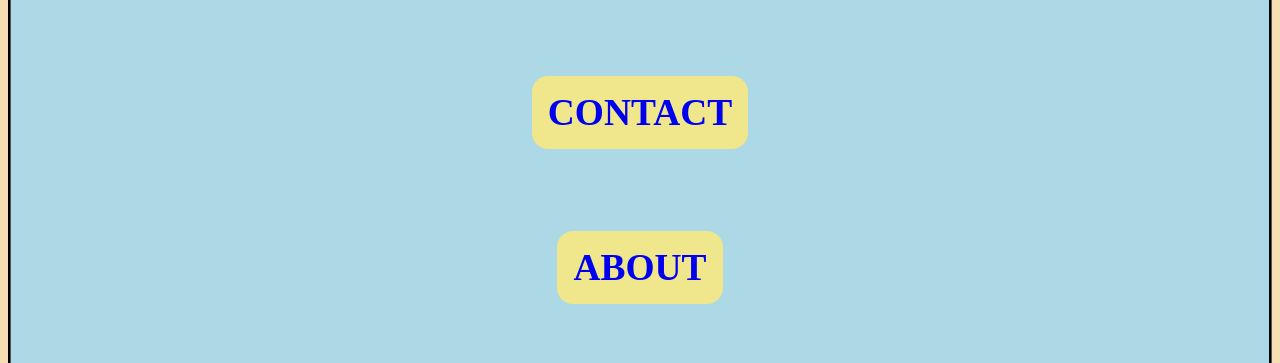
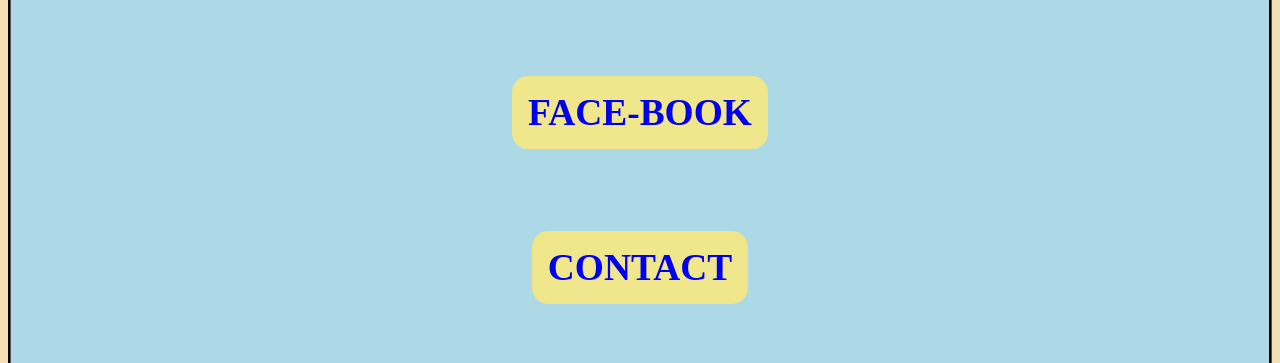
Before and after one commit to shree-renuka-moti-creations/SHREE_RENUKA_MOTI_CREATIONS_HOME, a plain HTML site: page index.html in a window 1280 px wide. Shown: the part 737-1100 px from the top of the page. Drawn offline with Linux system fonts and the light colour scheme.

Commit message:
Update index.html

```diff
--- a/index.html
+++ b/index.html
@@ -16,6 +16,7 @@
       <h3><a href="#" class="navbar">HOME</a></h3><br>
       <h3><a href="#" class="navbar">MY-ARTICLES</a></h3><br>
       <h3><a href="https://www.youtube.com/channel/UCWnRJ2DFgBjF7lnjWm41S1A" class="navbar">YOUTUBE</a></h3><br>
+      <h3><a href="https://www.facebook.com/Shree-Renuka-Moti-Creations-110449954170484" class="navbar">FACE-BOOK</a></h3><br>
       <h3><a href="#" class="navbar">CONTACT</a></h3><br>
       <h3><a href="#" class="navbar">ABOUT</a></h3><br>
     </nav>
```
